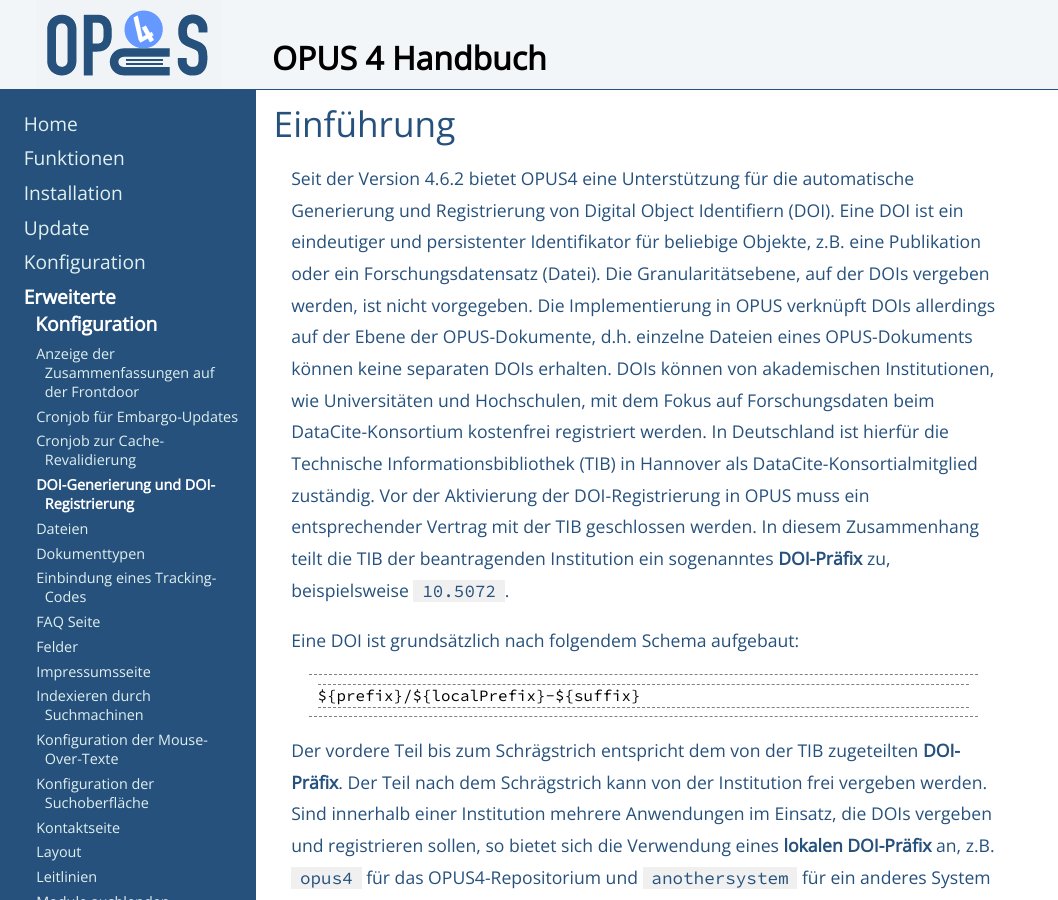
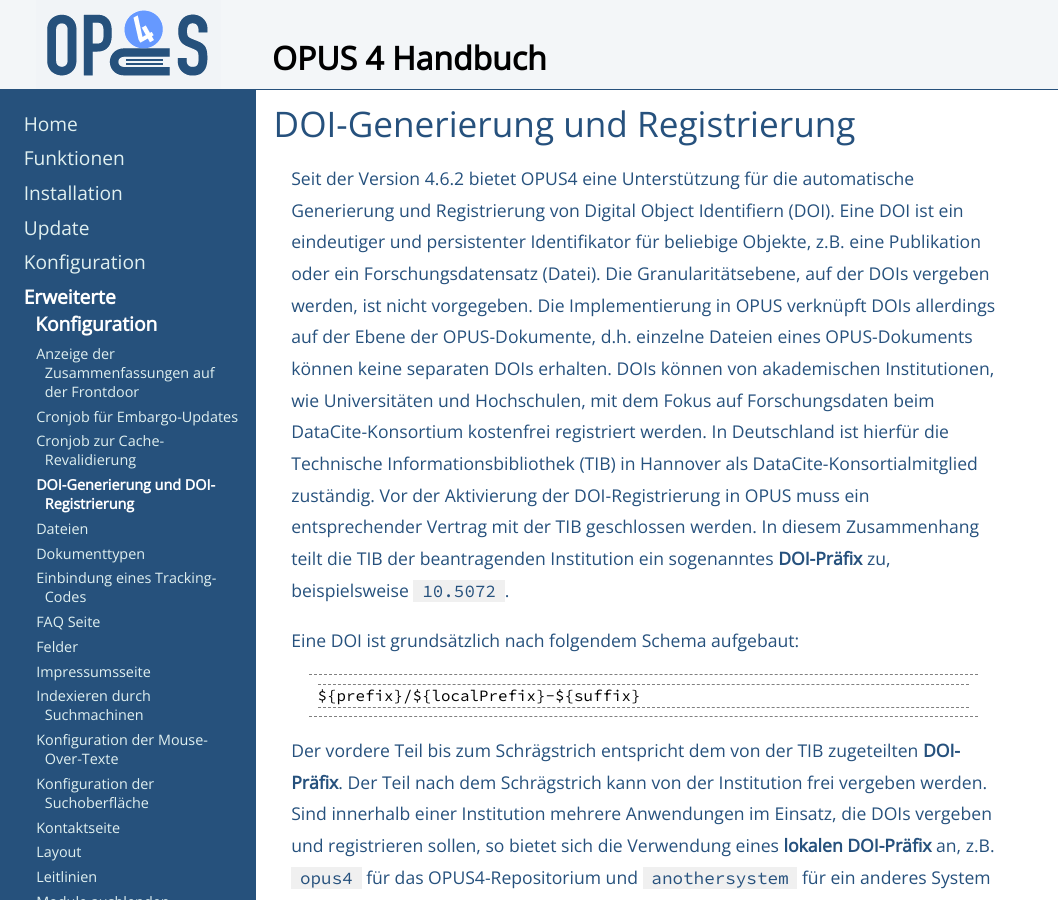
Before and after one commit to OPUS4/userdoc, a Jekyll site: the page built from configext/doi.md, in a window 1280 px wide and 900 px high. Shown: the whole window, without its empty margins (0-1058 px from the left). Built offline with Jekyll 4.4.1, drawn with Linux system fonts in a browser that asks for light colours.

Commit message:
DOI Seite Styling.

````diff
--- a/configext/doi.md
+++ b/configext/doi.md
@@ -2,7 +2,7 @@
 title: DOI-Generierung und DOI-Registrierung
 ---
 
-# Einführung
+# DOI-Generierung und Registrierung
 
 Seit der Version 4.6.2 bietet OPUS4 eine Unterstützung für die automatische Generierung und Registrierung von Digital Object Identifiern (DOI). Eine DOI ist ein eindeutiger und persistenter Identifikator für beliebige Objekte, z.B. eine Publikation oder ein Forschungsdatensatz (Datei). Die Granularitätsebene, auf der DOIs vergeben werden, ist nicht vorgegeben. Die Implementierung in OPUS verknüpft DOIs allerdings auf der Ebene der OPUS-Dokumente, d.h. einzelne Dateien eines OPUS-Dokuments können keine separaten DOIs erhalten. DOIs können von akademischen Institutionen, wie Universitäten und Hochschulen, mit dem Fokus auf Forschungsdaten beim DataCite-Konsortium kostenfrei registriert werden. In Deutschland ist hierfür die Technische Informationsbibliothek (TIB) in Hannover als DataCite-Konsortialmitglied zuständig. Vor der Aktivierung der DOI-Registrierung in OPUS muss ein entsprechender Vertrag mit der TIB geschlossen werden. In diesem Zusammenhang teilt die TIB der beantragenden Institution ein sogenanntes **DOI-Präfix** zu, beispielsweise `10.5072`.
 
@@ -15,7 +15,7 @@ Der vordere Teil bis zum Schrägstrich entspricht dem von der TIB zugeteilten **
 
 **Wichtiger Hinweis:** Die Generierung bzw. Registrierung von DOIs in OPUS4 ist nicht an das Vorhandensein von Dateien gebunden. Es können somit auch DOIs für Dokumente generiert und registriert werden, für die lediglich Metadaten erfasst wurden.
 
-# Konfiguration
+## Konfiguration
 
 Vor OPUS 4.6.2 gab es keinen eingebauten DOI-Support, so dass die Funktionen zur **DOI-Generierung** und **DOI-Registrierung** standardmäßig in der Konfiguration deaktiviert sind und vor der Verwendung zuerst aktiviert werden müssen.
 
@@ -50,7 +50,7 @@ Es sind hierbei vier unterschiedliche Fälle zu betrachten:
 | true             | false                   | es findet keine automatische Registrierung von lokalen DOIs statt; es erfolgt eine automatische Generierung von DOIs beim Veröffentlichen von Dokumenten, sofern der Nutzer die Checkbox "DOI-Autogenerierung" nicht explizit abgewählt hat (und das Dokument noch keine DOI besitzt) |
 | true             | true                    | es erfolgt eine automatische Registrierung von lokalen DOIs; es erfolgt eine automatische Generierung von DOIs beim Veröffentlichen von Dokumenten, sofern der Nutzer die Checkbox "DOI-Autogenerierung" nicht explizit abgewählt hat (und das Dokument noch keine DOI besitzt) |
 
-# Weitere Konfigurationseinstellungen
+## Weitere Konfigurationseinstellungen
 
 | Name des Konfigurationsschlüssels | Standardwert und (optional) erlaubte Wertemenge | Beschreibung |
 | --------------------------------- |-------------------------------------------------|--------------|
@@ -64,7 +64,7 @@ Es sind hierbei vier unterschiedliche Fälle zu betrachten:
 | `doi.registration.datacite.quota` | *leer*                                          | Quota für Zugriff auf DataCite Registrierungsserver (wird vorerst nicht ausgewertet) |
 
 
-# Benachrichtigungen via E-Mail
+## Benachrichtigungen via E-Mail
 
 Im Rahmen der Registrierung von DOIs bzw. der Prüfung des Registrierungsstatus von DOIs können vom OPUS-System E-Mail-Benachrichtigungen versendet werden. E-Mail-Benachrichtigungen werden grundsätzlich nur bei *Bulk*-Operationen (im `ReportController` des Moduls `admin`) sowie bei Operationen, die scriptgesteuert, z.B. über *Cronjobs*, gestartet wurden, ausgelöst. Die Benachrichtigung via E-Mail muss in der globalen Konfiguration aktiviert werden. Außerdem muss mindestens eine Empfänger-Adresse in der globalen Konfiguration angegeben werden. Der Versand an mehrere E-Mail-Empfänger wird unterstützt.
 
@@ -75,40 +75,41 @@ Folgende Konfigurationsparameter bestimmen das Verhalten der E-Mail-Benachrichti
 | `doi.notificationEmailEnabled` | false (true/1 oder false/0)                        | aktiviert bzw. deaktiviert das Verschicken von Benachrichtigungen für (fehlgeschlagene) DOI-Registrierungen |
 | `doi.notificationEmail[]` | *leer*                                                  | E-Mail-Adresse(n) für Notifikationsnachrichten für registrierte DOIs (Array); pro E-Mailadresse eine Konfigurationszeile angeben! |
 
-# Automatisierung von Prozessen im Zusammenhang mit der DOI-Registrierung
+## Automatisierung von Prozessen im Zusammenhang mit der DOI-Registrierung
 
-## Registrierung von lokalen DOIs
+### Registrierung von lokalen DOIs
 
 Das Script `scripts/cron/cron-register-local-dois.php` sucht in der Datenbank nach OPUS-Dokumenten im `serverState` **published**, die lokale DOIs besitzen, die noch nicht bei DataCite registiert wurden. Nicht registrierte Identifikatoren vom Typ `doi` sind am Statuswert `null` in der Tabelle `document_identifiers` erkennbar. Für die ermittelten DOIs versucht das Script die Registrierung bei DataCite.
 
-## Prüfung des Registrierungsstatus von lokalen DOIs
+### Prüfung des Registrierungsstatus von lokalen DOIs
 
 Das Script `scripts/cron/cron-verify-local-dois.php` sucht in der Datenbank nach OPUS-Dokumenten, die lokale DOIs im Status `registered` besitzen und verifiziert diese DOIs bei DataCite. Die Verifikation ist erforderlich, weil nach der Registrierung einer DOI bei DataCite bis zu 24-72 Stunden vergehen können, bis die DOI tatsächlich auflösbar ist. Eine DOI im Zustand `registered` wird erst dann in OPUS auf den Status `verified` gesetzt, wenn sie über das Handle-System tatsächlich auflösbar ist.
 
 Über die Variable `delayInHours` kann der Zeitraum angegeben werden, der nach der Registrierung einer lokalen DOI vergehen muss, bevor der Registrierungsstatus der DOI geprüft wird. Setze den Wert von `delayInHours` auf `null`, um alle registrierten DOIs unabhängig vom Registrierungszeitpunkt zu prüfen
 
-## Änderung der URL von Landing-Pages für lokale DOIs
+### Änderung der URL von Landing-Pages für lokale DOIs
 
 Mit dem Script `scripts/snippets/change-doi-landing-page-url.php` kann die im Handle-System hinterlegte URL der Landing-Page einer lokalen DOI geändert werden. Das Script erwartet dazu zwei Parameter: die lokale DOI und die neue URL der Landing-Page. Das Script prüft **nicht**, ob die URL der Landing-Page korrekt ist bzw. tatsächlich zum Dokument mit der angegebenen DOI gehört.
 
 Das Script wird über die OPUS Console `scripts/opus-console.php` gestartet.
 
-# Bemerkungen zum Update auf OPUS 4.6.2
+## Bemerkungen zum Update auf OPUS 4.6.2
 
 Im Rahmen des Updates wird das Script `scripts/update/006-Set-status-of-all-existing-DOIs.php` ausgeführt, das den Registrierungsstatus von allen (sowohl lokalen als auch fremden) DOIs auf den Wert `registered` setzt. Es werden hierbei allerdings nur OPUS-Dokumente betrachtet, die den `serverState` **published** besitzen.
 
 Außerdem stellt das Script fest, wenn es OPUS-Dokumente in der Datenbank gibt, die mehr als eine zugeordnete DOI besitzen. In den OPUS-Versionen vor 4.6.2 wurde dieser Umstand noch unterstützt. Ab der Version 4.6.2 kann ein OPUS-Dokument nur höchstens eine zugeordnete DOI besitzen. Werden OPUS-Dokumente detektiert, die mehr als eine DOI besitzen, so erscheint eine entsprechende Ausgabe:
+
 ```
 document $SOME_ID has more than one DOI but only one DOI is expected: consider a cleanup
 ```
 
-# DOI-Übersichtsseite
+## DOI-Übersichtsseite
 
 Auf der Seite https://my-opus-instance.tld/opus4/admin/report/doi/ kann der Registrierungsstatus für alle **lokalen** DOIs eingesehen werden. Für jede DOI kann in Abhängigkeit ihres Registrierungsstatus die Registrierung bzw. Prüfung einzeln ausgelöst werden. Lokale DOIs von Dokumenten, die noch nicht freigeschaltet sind, werden ebenfalls aufgelistet.
 
 Des Weiteren bietet die Übersichtsseite den Start von *Bulk*-Operationen an: so können in einem Schritt alle noch nicht registrierten DOIs für freigeschalteten Dokumenten registriert werden. Ebenso können alle bereits registrierten DOIs in eine Schritt bezüglich ihres Registrierungsstatus geprüft werden.
 
-# Bemerkungen zum Logging
+## Bemerkungen zum Logging
 
 Für das Logging von DOI-relevanten Aktionen wird eine separate Logdatei verwendet, die im OPUS4-Instanzverzeichnis unter `workspace/log/opus-doi.log` gespeichert wird.
 
````
